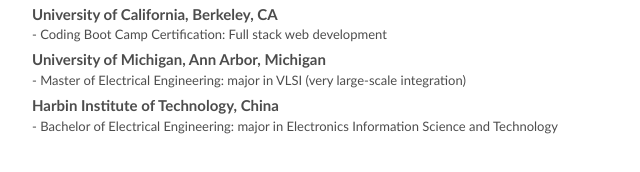
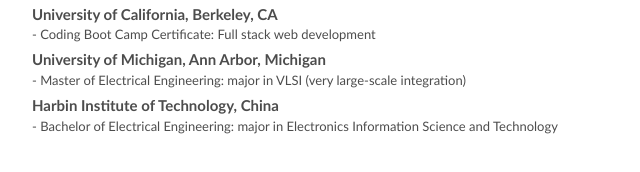
Before and after one commit to qtian13/resume, a plain HTML site: page index.html in a window 1280 px wide. Shown: the part 888-1060 px from the top of the page, 163-803 px from the left. Drawn offline with Linux system fonts and the light colour scheme.

Commit message:
correct typo

```diff
--- a/index.html
+++ b/index.html
@@ -193,7 +193,7 @@
                     <div class="descr-content">
                         <div class="major-details">
                             <p>
-                                - Coding Boot Camp Certification: Full stack web development
+                                - Coding Boot Camp Certificate: Full stack web development
                             </p>
                             <p>
                                 GPA: 4.15/4.3
```
Also changed, not shown: 1 other file.
